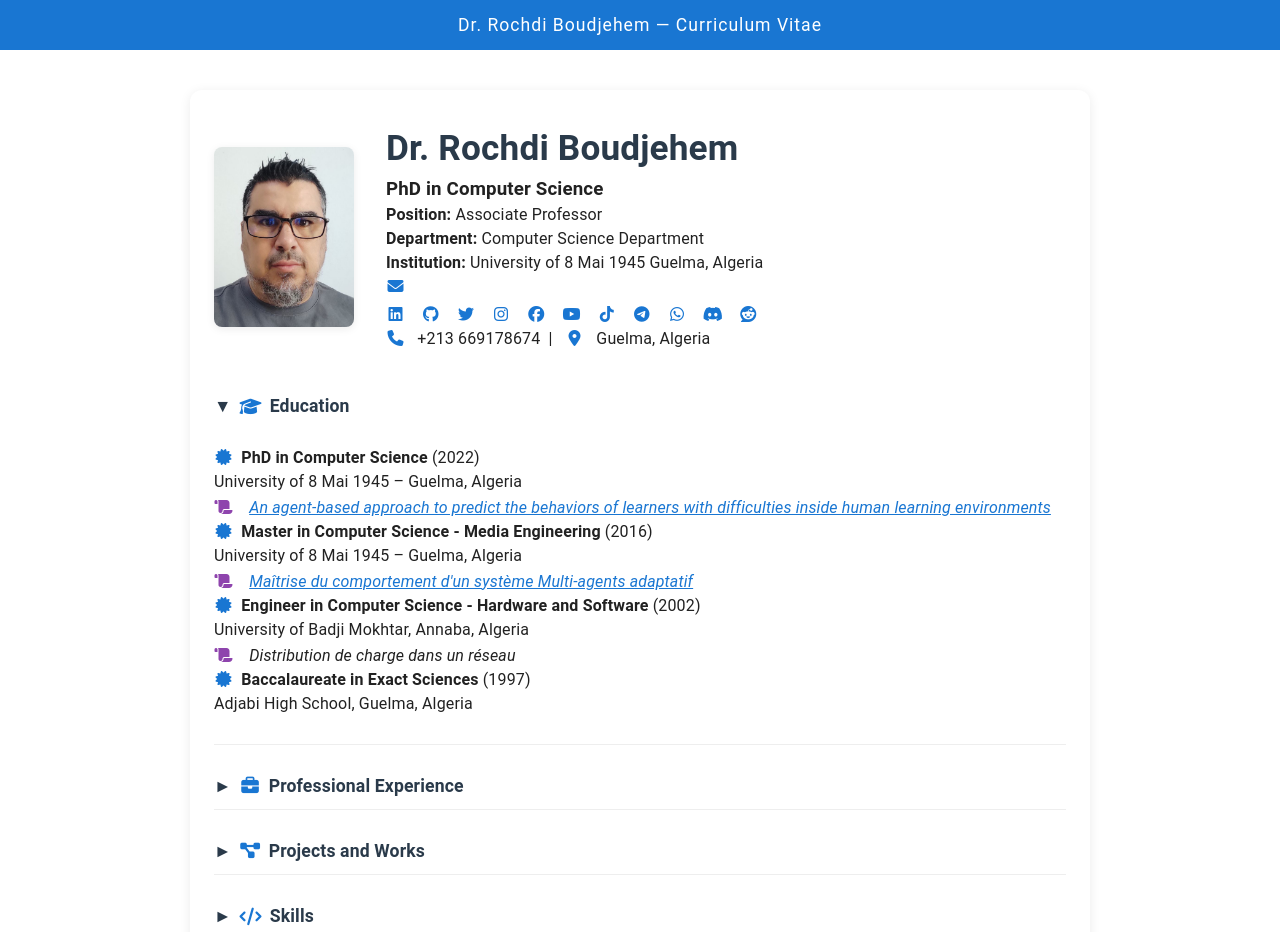
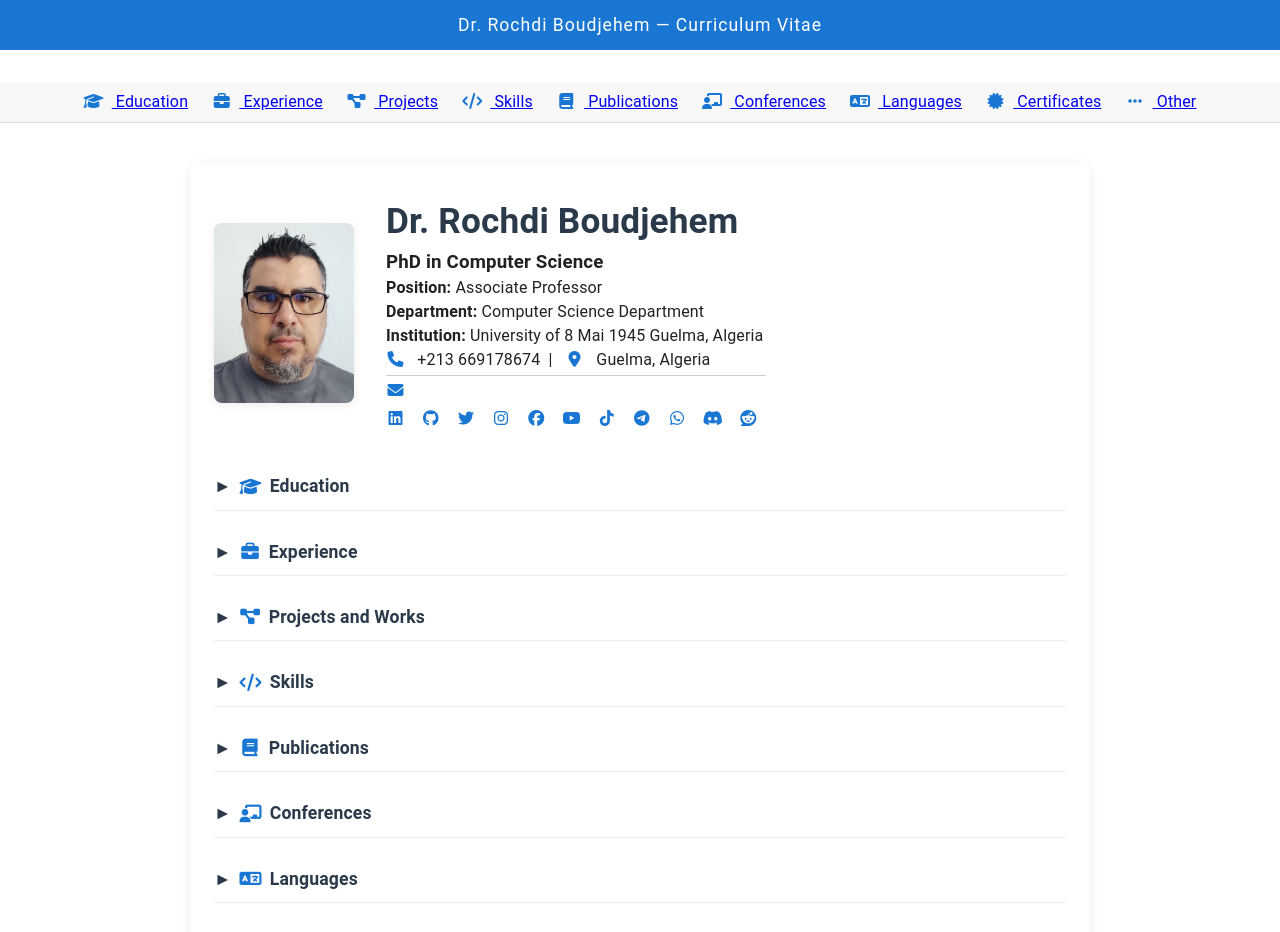
Before and after one commit to rochdiboudjehem/rochdiboudjehem.github.io, a React (Vite) app: page / in a window 1280 px wide. Shown: the top 932 px of the page. Built offline with nearby package versions, Linux system fonts and the light colour scheme; some icons are missing.

Commit message:
feat: implement collapsible CV sections with dynamic state management

```diff
--- a/src/App.tsx
+++ b/src/App.tsx
@@ -8,14 +8,32 @@ import CVSection from "./components/CVSection";
 import Navbar from "./components/Navbar";
 import ExperienceItem from "./components/ExperienceItem";
 import ProjectItem from "./components/ProjectItem";
+import React, { useState } from 'react';
 
 function App() {
   const { personal, contacts, academicAccounts, social, education, experience, projects, skills, publications, conferences, languages, certificates, other } = cvData;
+  const [openSection, setOpenSection] = useState<string | null>(null);  // Add this line
 
+  const handleSectionClick = (sectionId: string) => {    // Add this function
+    setOpenSection(sectionId);
+  };
 
   return (
     <>
       <Navbar />
+      <div className="section-menu-container" style={{ background: "#f8f8f8", padding: "8px 0", borderBottom: "1px solid #ddd" }}>
+        <nav className="section-menu" style={{ display: "flex", justifyContent: "center", gap: 24, flexWrap: "wrap" }}>
+          <a href="#education"          onClick={() => handleSectionClick('education')} className="section-link"><i className="fas fa-graduation-cap icon" /> Education</a>
+          <a href="#experience"         onClick={() => handleSectionClick('experience')} className="section-link"><i className="fas fa-briefcase icon" /> Experience</a>
+          <a href="#projects"           onClick={() => handleSectionClick('projects')} className="section-link"><i className="fas fa-diagram-project icon" /> Projects</a>
+          <a href="#skills"             onClick={() => handleSectionClick('skills')} className="section-link"><i className="fas fa-code icon" /> Skills</a>
+          <a href="#publications"       onClick={() => handleSectionClick('publications')} className="section-link"><i className="fas fa-book icon" /> Publications</a>
+          <a href="#conferences"        onClick={() => handleSectionClick('conferences')} className="section-link"><i className="fas fa-chalkboard-teacher icon" /> Conferences</a>
+          <a href="#languages"          onClick={() => handleSectionClick('languages')} className="section-link"><i className="fas fa-language icon" /> Languages</a>
+          <a href="#certificates"       onClick={() => handleSectionClick('certificates')} className="section-link"><i className="fas fa-certificate icon" /> Certificates</a>
+          <a href="#other"              onClick={() => handleSectionClick('other')} className="section-link"><i className="fas fa-ellipsis-h icon" /> Other</a>
+        </nav>
+      </div>
       <div className="cv-container">
 
         <div className="header">
@@ -29,7 +47,11 @@ function App() {
               <div><b>Position:</b> {personal.position}</div>
               <div><b>Department:</b> {personal.department}</div>
               <div><b>Institution:</b> {personal.institution}</div>
-
+                <div>
+                  <i className="fas fa-phone icon" /> {contacts.phone}
+                  &nbsp; | &nbsp;&nbsp;<i className="fas fa-map-marker-alt icon" /> {contacts.address}
+                </div>
+              <hr style={{ margin: '3px 0', border: 0, borderTop: '1px solid #ccc' }} />
               <div className="contact-section" >
                 {/* <div>
                   <i className="fas fa-envelope icon" /> <a href={`mailto:${contacts.email}`}>{contacts.email}</a>
@@ -136,10 +158,7 @@ function App() {
                   </a>
                   )}
                 </div>
-                <div>
-                  <i className="fas fa-phone icon" /> {contacts.phone}
-                  &nbsp; | &nbsp;&nbsp;<i className="fas fa-map-marker-alt icon" /> {contacts.address}
-                </div>
+
 
 
 
@@ -154,7 +173,11 @@ function App() {
             </div>
           </div>
         </div>
-        <CVSection title={<><i className="fas fa-graduation-cap icon" />Education</>} defaultOpen>
+        <CVSection id="education"
+        title={<><i className="fas fa-graduation-cap icon" />Education</>}
+        isOpen={openSection === 'education'}
+        onToggle={handleSectionClick}>
+
           <ul>
             {education.map((e, i) => (
               <li key={i}>
@@ -177,21 +200,30 @@ function App() {
             ))}
           </ul>
         </CVSection>
-        <CVSection title={<><i className="fas fa-briefcase icon" />Professional Experience</>}>
+        <CVSection id="experience"
+            title={<><i className="fas fa-briefcase icon" />Experience</>}
+            isOpen={openSection === 'experience'}
+            onToggle={handleSectionClick}>
           <ul>
             {experience.map((exp, i) => (
               <ExperienceItem key={i} exp={exp} />
             ))}
           </ul>
         </CVSection>
-        <CVSection title={<><i className="fas fa-diagram-project icon" />Projects and Works</>}>
+        <CVSection id="projects"
+            title={<><i className="fas fa-diagram-project icon" />Projects and Works</>}
+            isOpen={openSection === 'projects'}
+            onToggle={handleSectionClick}>
           <ul>
             {projects.map((p, i) => (
               <ProjectItem key={i} project={p} />
             ))}
           </ul>
         </CVSection>
-        <CVSection title={<><i className="fas fa-code icon" />Skills</>}>
+        <CVSection id="skills"
+            title={<><i className="fas fa-code icon" />Skills</>}
+            isOpen={openSection === 'skills'}
+            onToggle={handleSectionClick}>
           <ul>
             <li><i className="fas fa-terminal icon" /><b>Programming:</b> {skills.programming.join(", ")}</li>
             <li><i className="fas fa-globe icon" /><b>Web:</b> {skills.web.join(", ")}</li>
@@ -199,7 +231,10 @@ function App() {
             <li><i className="fas fa-cubes icon" /><b>Software:</b> {skills.software.join(", ")}</li>
           </ul>
         </CVSection>
-        <CVSection title={<><i className="fas fa-book icon" />Publications</>}>
+        <CVSection id="publications"
+            title={<><i className="fas fa-book icon" />Publications</>}
+            isOpen={openSection === 'publications'}
+            onToggle={handleSectionClick} >
           {publications.map((pub, i) => (
             <div key={i}>
               <b>{pub.type}</b>
@@ -229,7 +264,10 @@ function App() {
             </div>
           ))}
         </CVSection>
-        <CVSection title={<><i className="fas fa-chalkboard-teacher icon" />Conferences</>}>
+        <CVSection id="conferences"
+            title={<><i className="fas fa-chalkboard-teacher icon" />Conferences</>}
+            isOpen={openSection === 'conferences'}
+            onToggle={handleSectionClick}>
           <ul>
             {conferences.map((c, i) => (
               <li key={i}>
@@ -244,17 +282,26 @@ function App() {
             ))}
           </ul>
         </CVSection>
-        <CVSection title={<><i className="fas fa-language icon" />Languages</>}>
+        <CVSection id="languages"
+            title={<><i className="fas fa-language icon" />Languages</>}
+            isOpen={openSection === 'languages'}
+            onToggle={handleSectionClick}>
           <ul>
             {languages.map((l, i) => <li key={i}><i className="fas fa-flag icon" />{l}</li>)}
           </ul>
         </CVSection>
-        <CVSection title={<><i className="fas fa-certificate icon" />Certificates</>}>
+        <CVSection id="certificates"
+            title={<><i className="fas fa-certificate icon" />Certificates</>}
+            isOpen={openSection === 'certificates'}
+            onToggle={handleSectionClick}>
           <ul>
             {certificates.map((c, i) => <li key={i}><i className="fas fa-award icon" />{c}</li>)}
           </ul>
         </CVSection>
-        <CVSection title={<><i className="fas fa-ellipsis-h icon" />Other</>}>
+        <CVSection id="other"
+            title={<><i className="fas fa-ellipsis-h icon" />Other</>}
+            isOpen={openSection === 'other'}
+            onToggle={handleSectionClick}>
           <ul>
             {other.map((o, i) => <li key={i}><i className="fas fa-star icon" />{o}</li>)}
           </ul>
--- a/src/components/CVSection.tsx
+++ b/src/components/CVSection.tsx
@@ -1,21 +1,40 @@
-import React, { useState, type ReactNode } from "react";
+import { ReactNode, useState } from "react";
 
 interface CVSectionProps {
+  id?: string;
   title: ReactNode;
   children: ReactNode;
   defaultOpen?: boolean;
+  isOpen?: boolean;
+  onToggle?: (id: string) => void;
 }
 
-const CVSection: React.FC<CVSectionProps> = ({ title, children, defaultOpen = false }) => {
-  const [open, setOpen] = useState(defaultOpen);
+const CVSection: React.FC<CVSectionProps> = ({
+  id,
+  title,
+  children,
+  defaultOpen = false,
+  isOpen,
+  onToggle
+}) => {
+  const [localOpen, setLocalOpen] = useState(defaultOpen);
+  const isExpanded = isOpen ?? localOpen;
+
+  const handleClick = () => {
+    if (onToggle && id) {
+      onToggle(id);
+    } else {
+      setLocalOpen(v => !v);
+    }
+  };
 
   return (
-    <div className="cv-section">
-      <div className="section-header" onClick={() => setOpen((v) => !v)}>
-        <span style={{ marginRight: 8 }}>{open ? "▼" : "►"}</span>
+    <div id={id} className="cv-section">
+      <div className="section-header" onClick={handleClick}>
+        <span style={{ marginRight: 8 }}>{isExpanded ? "▼" : "►"}</span>
         {title}
       </div>
-      {open && <div className="section-content">{children}</div>}
+      {isExpanded && <div className="section-content">{children}</div>}
     </div>
   );
 };
```
